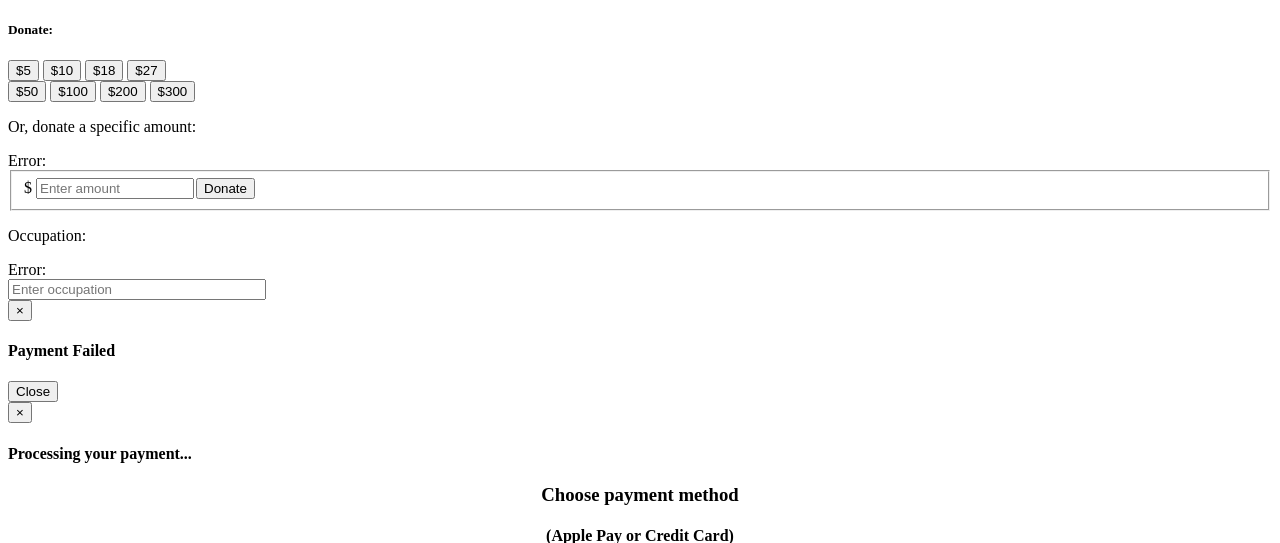
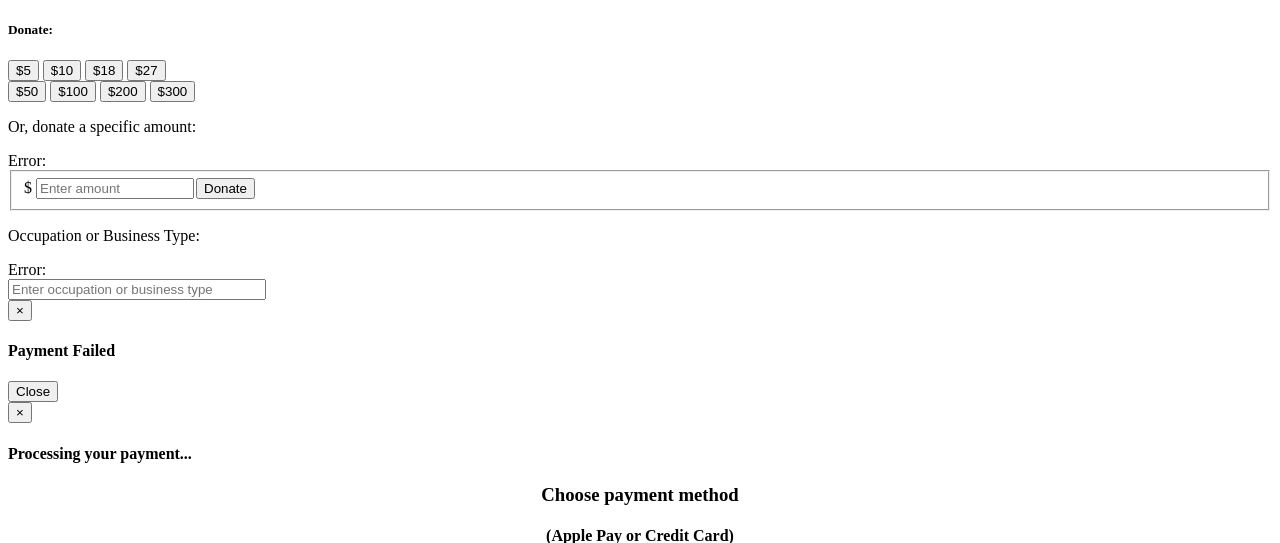
Before and after one commit to nileshk/donation-page, a Spring app: template src/main/resources/templates/templates.html in a window 1280 px wide. Shown: the top 543 px of the page. Run offline with Thymeleaf, Linux system fonts and the light colour scheme; the template is opened without the code that fills it, so the values that code supplies are empty.

Commit message:
Labeled occuption field as “Occupation or Business Type” in case it is a business donating

```diff
--- a/src/main/resources/templates/templates.html
+++ b/src/main/resources/templates/templates.html
@@ -49,7 +49,7 @@
 				</div>
 			</fieldset>
 		</form>
-		<p>Occupation:</p>
+		<p>Occupation or Business Type:</p>
 		<form>
 			<!--<fieldset class="form-group">
 				<div class="input-group">-->
@@ -58,7 +58,7 @@
 				<span class="sr-only">Error:</span>
 				<span id="alertOccupationText"></span>
 			</div>
-			<input class="form-control" id="occupationInput" placeholder="Enter occupation" style="width:250px"/>
+			<input class="form-control" id="occupationInput" placeholder="Enter occupation or business type" style="width:250px"/>
 				<!--</div>
 			</fieldset>-->
 		</form>
```
